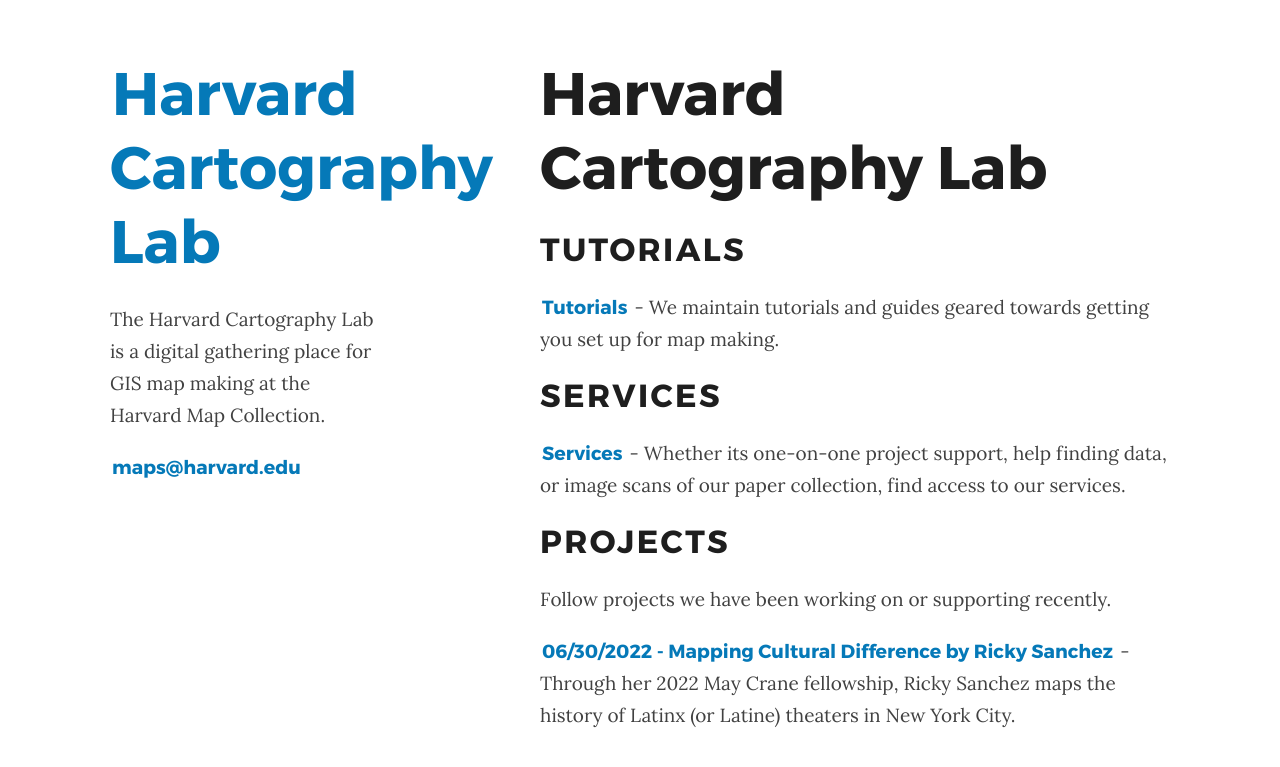
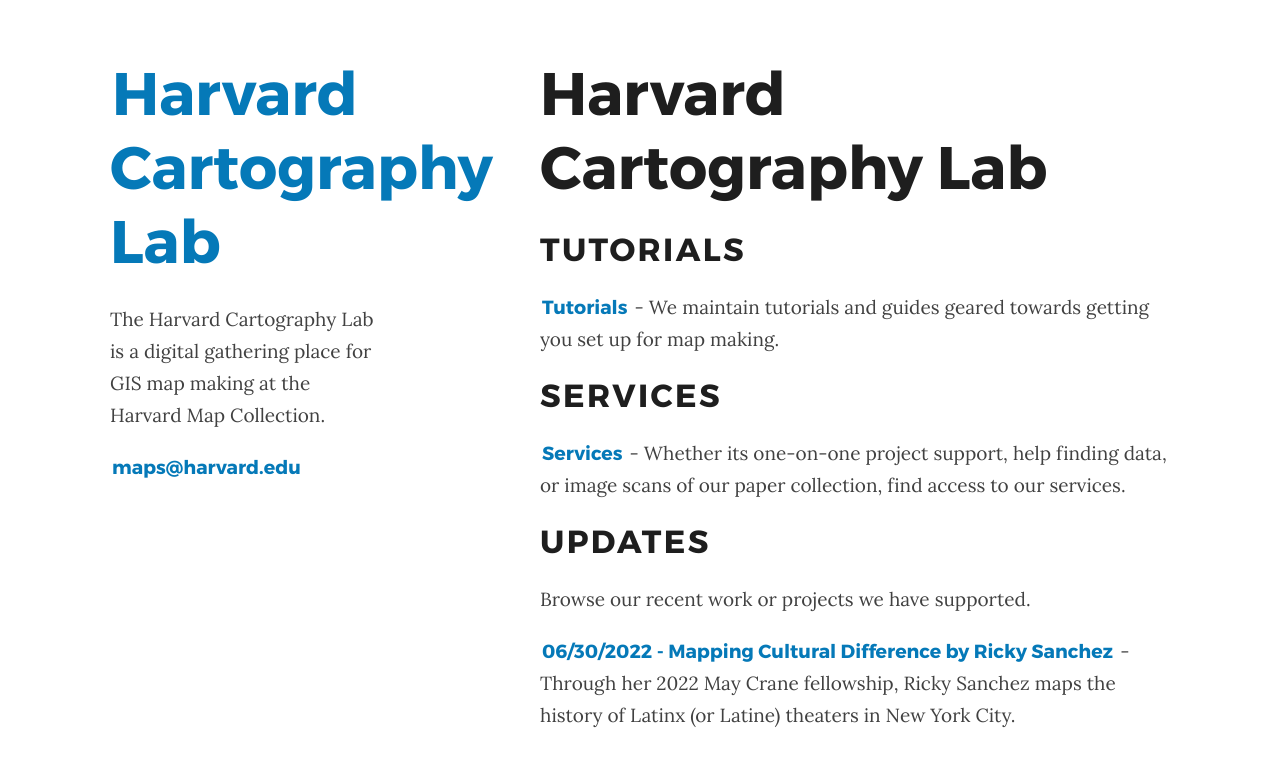
Before and after one commit to HarvardMapCollection/harvardmapcollection.github.io, a Jekyll site: the page built from index.md, in a window 1280 px wide. Shown: the top 767 px of the page. Built offline with Jekyll 4.4.1, drawn with Linux system fonts in a browser that asks for light colours.

Commit message:
Update index.md

```diff
--- a/index.md
+++ b/index.md
@@ -12,8 +12,8 @@
 
 [Services](https://library.harvard.edu/libraries/harvard-map-collection) - Whether its one-on-one project support, help finding data, or image scans of our paper collection, find access to our services.
 
-## Projects
+## Updates
 
-Follow projects we have been working on or supporting recently.
+Browse our recent work or projects we have supported.
 
 [06/30/2022 - Mapping Cultural Difference by Ricky Sanchez](https://harvardmapcollection.github.io/mapping-cultural-difference/) - Through her 2022 May Crane fellowship, Ricky Sanchez maps the history of Latinx (or Latine) theaters in New York City.
```
